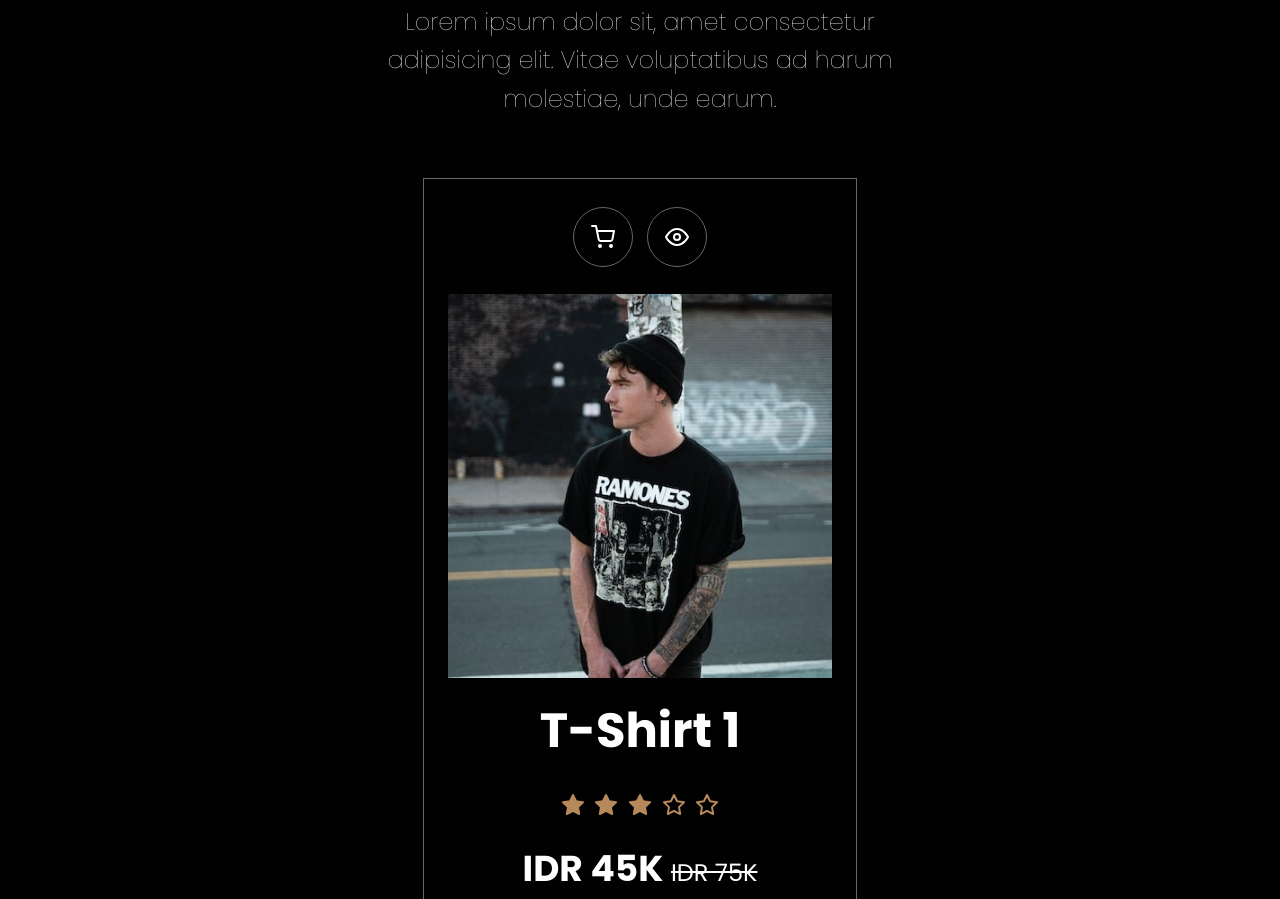
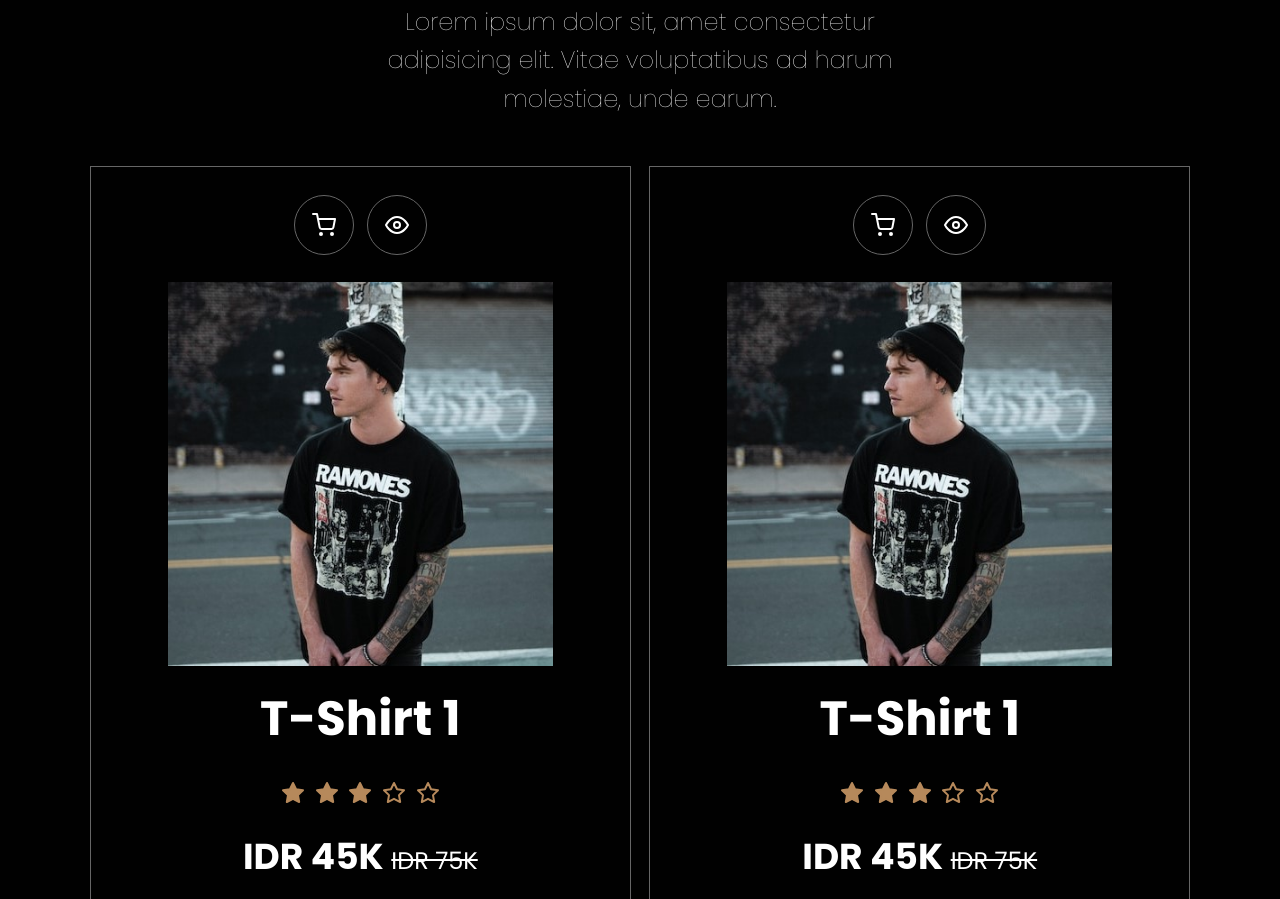
Before and after one commit to kimmercy/kimmercy.github.io, a plain HTML site: page index.html in a window 1280 px wide. Shown: the part 4236-5135 px from the top of the page. Drawn offline with nearby package versions, Linux system fonts and the light colour scheme.

Commit message:
updates UI only (done)

```diff
--- a/index.html
+++ b/index.html
@@ -135,6 +135,7 @@
     <section class="products" id="products">
     <h2><span>Our</span> Product</h2>
     <p>Lorem ipsum dolor sit, amet consectetur adipisicing elit. Vitae voluptatibus ad harum molestiae, unde earum.</p>
+
     <div class="row">
       <div class="product-card">
       <div class="product-icons">
@@ -159,9 +160,10 @@
         <div class="product-price">
           IDR 45K <span>IDR 75K</span>
         </div>
-
+        </div>
       </div>
 
+      <div class="product-card">
         <div class="product-icons">
           <a href="#"><i data-feather="shopping-cart"></i></a>
           <a href="#"><i data-feather="eye"></i></a>
@@ -184,9 +186,10 @@
           <div class="product-price">
             IDR 45K <span>IDR 75K</span>
           </div>
-
+          </div>
         </div>
 
+        <div class="product-card">
           <div class="product-icons">
             <a href="#"><i data-feather="shopping-cart"></i></a>
             <a href="#"><i data-feather="eye"></i></a>
@@ -209,8 +212,9 @@
             <div class="product-price">
               IDR 45K <span>IDR 75K</span>
             </div>
+            </div>
+          </div>
 
-      </div>
     </div>
     </section>
 
--- a/style.css
+++ b/style.css
@@ -317,16 +317,14 @@ body {
 
 /* Product Section */
 .products .row {
-  display: flex;
-  flex-wrap: wrap;
-  margin-top: 5rem;
-  justify-content: center;
-  align-items: normal;
-  text-align: center;
-  padding-bottom: 5rem;
+ display: grid;
+ grid-template-columns: repeat(auto-fit, minmax(30rem, 1fr));
+ gap: 1.5rem;
+ margin-top: 4rem;
 }
 
 .products .product-card {
+  text-align: center;
   border: 1px solid #666;
   padding: 2rem;
 }
```
Lines whose indentation alone changed are shown as unchanged.
